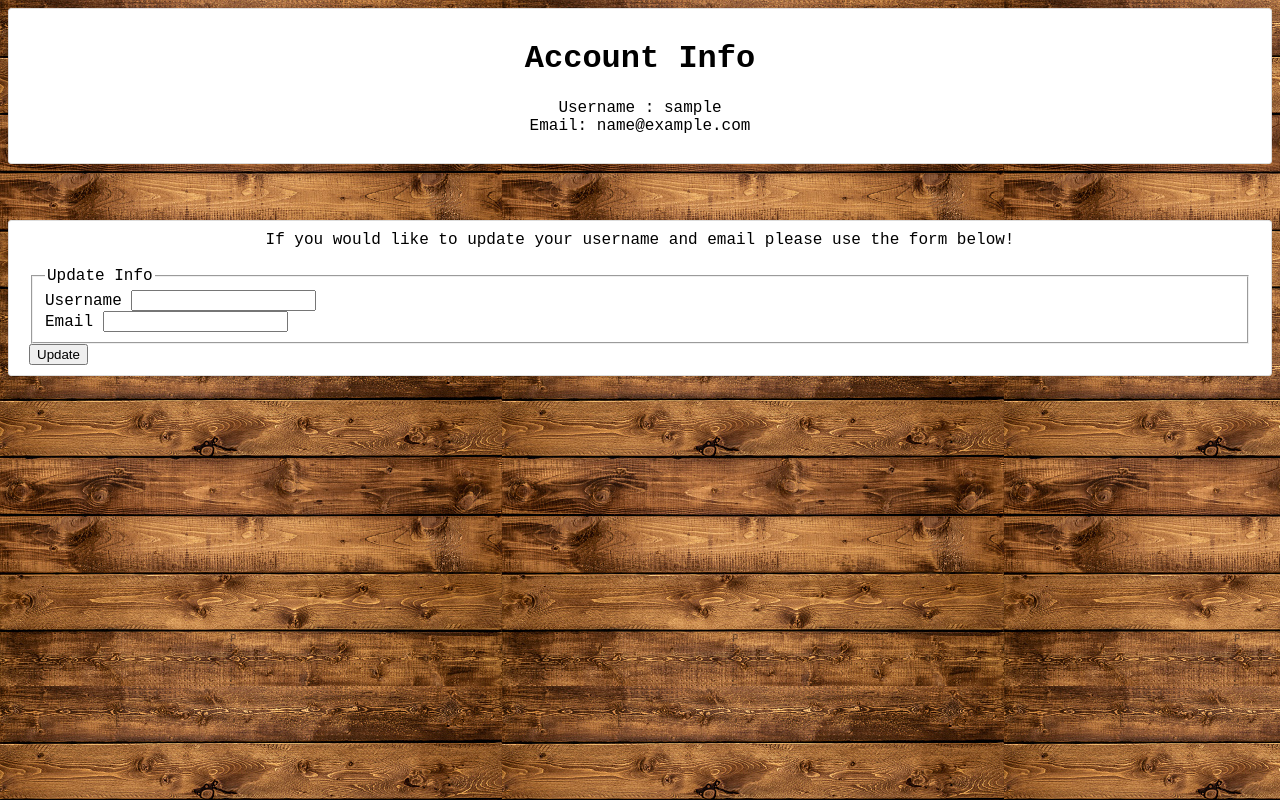
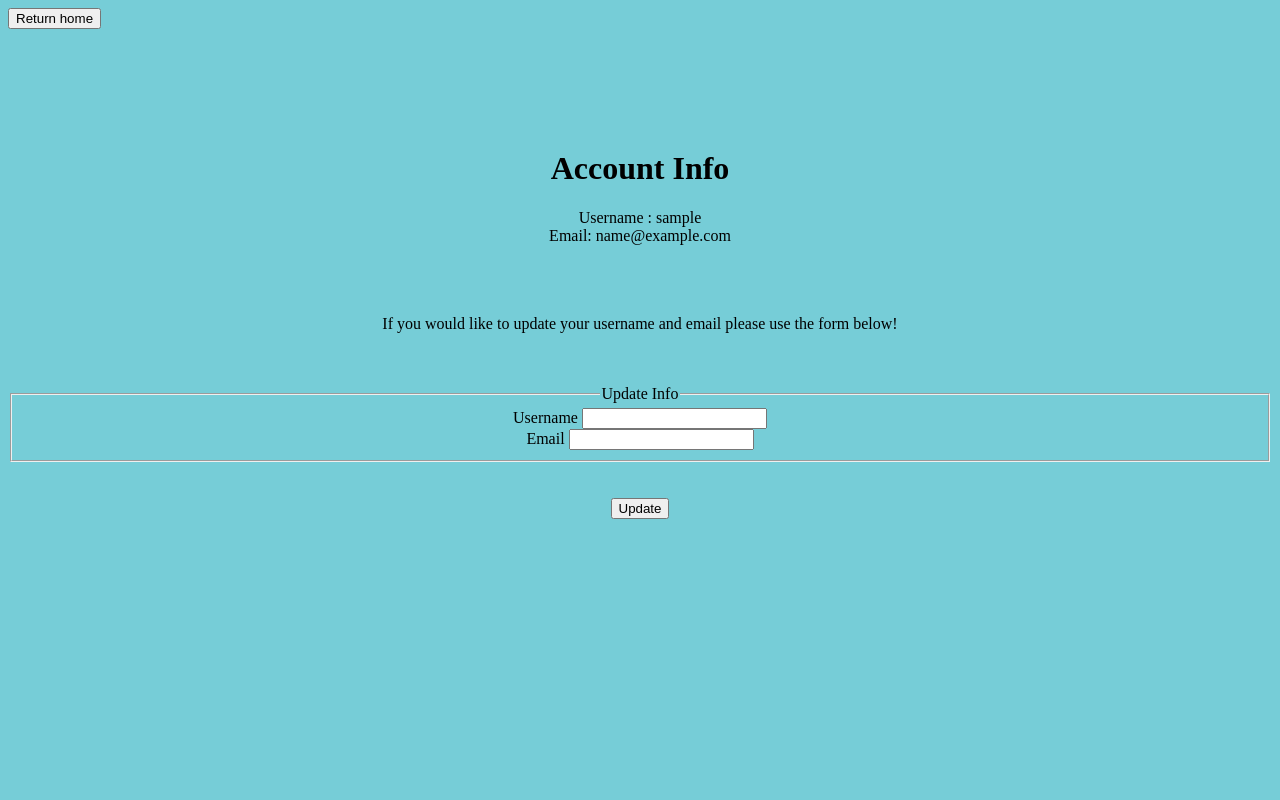
Before and after one commit to fatalvisor/CSC4350_BookBite, a Flask app: page /profile in a window 1280 px wide. Run offline with Flask 2, Linux system fonts and the light colour scheme; the visitor is signed in with stand-in values (Sample User, id 1); data comes from the database, SQL or seed files in the repository; some libraries are stand-ins or nearby versions.

Commit message:
css for main page and profile

```diff
--- a/app.py
+++ b/app.py
@@ -137,6 +137,7 @@ def logout():
 @login_required
 def profile():
     """Provides the current user with the ability to update their username, email, and password."""
+    return_home_button = ReturnHomeButton()
     form = UserForm()
     id = current_user.id
     name_to_update = Users.query.get_or_404(id)
@@ -149,16 +150,28 @@ def profile():
             db.session.commit()
             flash("User Updated Successfully!")
             return render_template(
-                "profile.html", form=form, name_to_update=name_to_update, id=id
+                "profile.html",
+                form=form,
+                name_to_update=name_to_update,
+                id=id,
+                return_home_button=return_home_button,
             )
         except:
             flash("Error!  Looks like there was a problem...try again!")
             return render_template(
-                "profile.html", form=form, name_to_update=name_to_update, id=id
+                "profile.html",
+                form=form,
+                name_to_update=name_to_update,
+                id=id,
+                return_home_button=return_home_button,
             )
     else:
         return render_template(
-            "profile.html", form=form, name_to_update=name_to_update, id=id
+            "profile.html",
+            form=form,
+            name_to_update=name_to_update,
+            id=id,
+            return_home_button=return_home_button,
         )
 
 
--- a/static/profile.css
+++ b/static/profile.css
@@ -1,24 +1,25 @@
 body {
-    background-image: url("/static/background.jpg");
+  background-color: #76CDD7;
 }
 
-.content-section {
+.center-text {
+  text-align: center;
+}
 
 
-    background: #ffffff;
-    padding: 10px 20px;
-    border: 1px solid #dddddd;
-    border-radius: 3px;
-    margin-bottom: 20px;
-    font-family: 'Courier New', Courier, monospace;
-  }
+.center-image {
+  display: inline-block;
+}
 
-  .profile {
-      text-align: center;
-    background: #ffffff;
-    padding: 10px 20px;
-    border: 1px solid #dddddd;
-    border-radius: 3px;
-    margin-bottom: 20px;
-    font-family: 'Courier New', Courier, monospace;
-  }
+
+.grid-column {
+  display: grid;
+  grid-template-columns: 33% 30% 30%;
+  padding: 10px;
+  gap: 30px;
+}
+
+
+.verticle-center {
+  padding: 100px 0;
+}
--- a/templates/profile.html
+++ b/templates/profile.html
@@ -6,17 +6,22 @@
 </head>
 
 <body>
+    <form action="/homepage" method="POST">
+        {{ return_home_button.csrf_token }}
+        {{ return_home_button.submit }}
+    </form>
+    <div class="verticle-center">
+        <div class="center-text">
+
             <div class="profile">
                 <h1>Account Info</h1>
                 Username : {{current_user.username}} <br>
-    Email:  {{current_user.email}} <br> <br>
+                Email: {{current_user.email}} <br> <br>
             </div>
-
             <br> <br>
 
-<div class="content-section">
-
-    <center> If you would like to update your username and email please use the form below!</center> <br>
+            <p> If you would like to update your username and email please use the form below!</p> <br>
+            <br>
             <form method="POST" action="" enctype="multipart/form-data">
                 {{ form.hidden_tag() }}
                 <fieldset class="form-group">
@@ -50,10 +55,15 @@
                     </div>
 
                 </fieldset>
+                <br>
+                <br>
                 <div class="form-group">
                     {{ form.submit(class="btn btn-outline-info") }}
                 </div>
             </form>
+
+        </div>
     </div>
 </body>
+
 </html>
```
Also changed, not shown: static/homepage.css (+31 -1 lines), templates/homepage.html (+13 -4 lines). Lines whose indentation alone changed are shown as unchanged.
